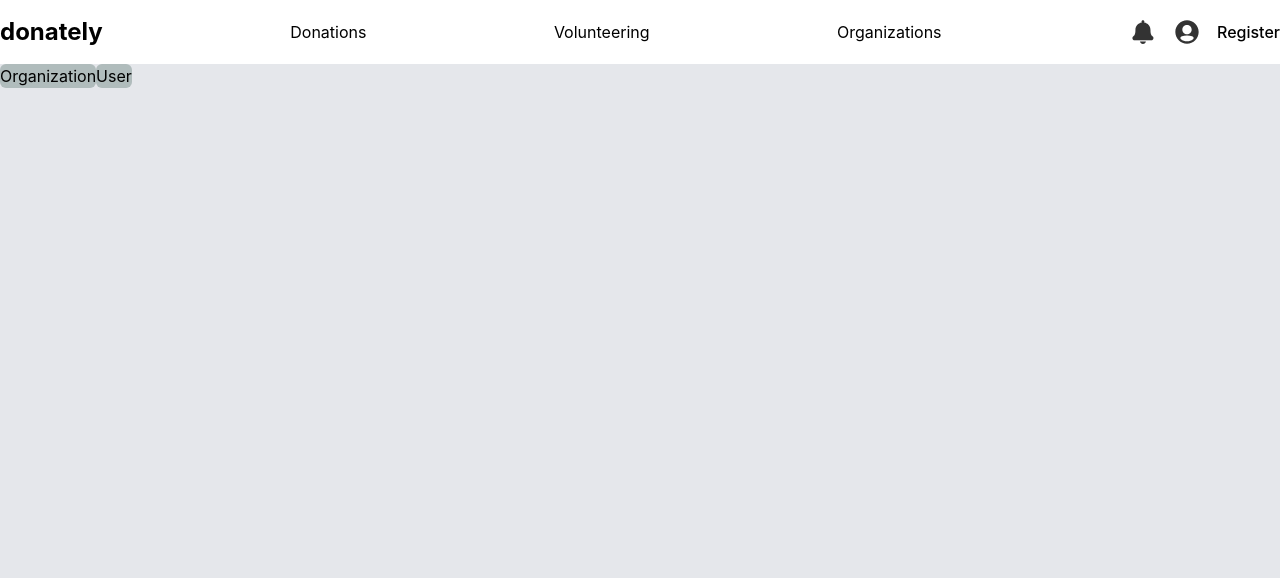
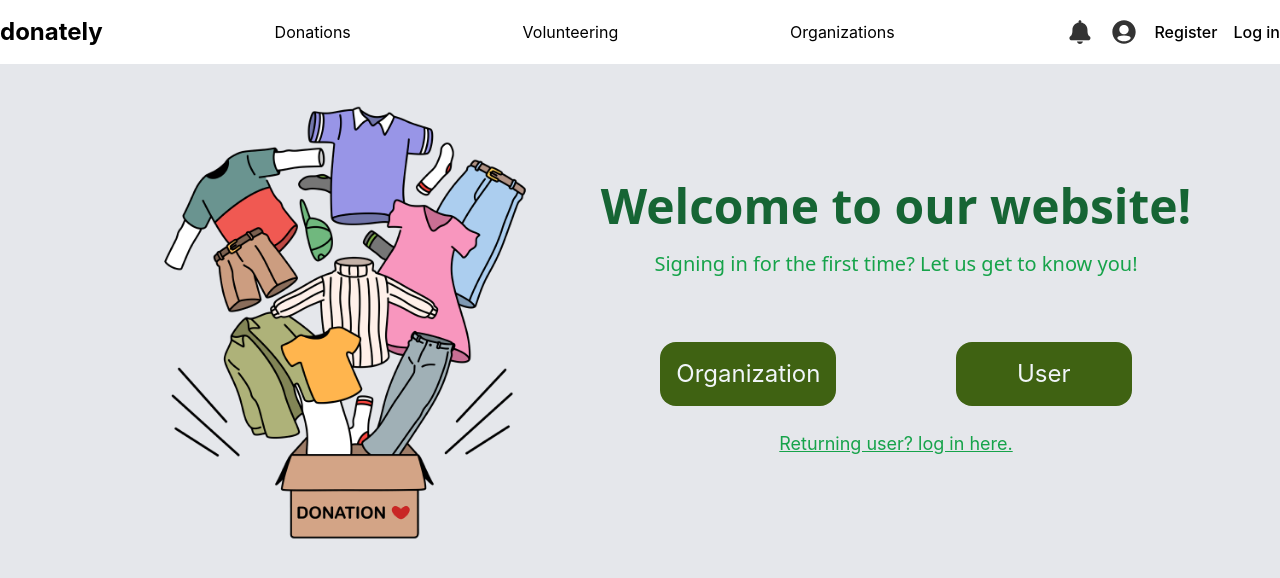
Before and after one commit to salmarashad/Donately, a React (Create React App) app in the folder ch-and-co-m2/: page / in a window 1280 px wide. Both pictures are taken after a click on the button "Register". Shown: the top 578 px of the page. Built offline with nearby package versions, Linux system fonts and the light colour scheme.

Commit message:
reg user or org part + login js file
link from register to log in not working, tried to add use state as input to register func didn't work pls help

```diff
--- a/ch-and-co-m2/src/App.js
+++ b/ch-and-co-m2/src/App.js
@@ -5,6 +5,7 @@ import DonationsView from './Views/DonationsView';
 import {ReactComponent as ProfileSVG} from './SVGs/profile.svg';
 import NavbarComponent from './Components/NavbarComponent';
 import Registration from './Components/Registration';
+import Login from './Components/Login'
 import OrganizationRegistration from './Components/OrganizationRegistration';
 import UserRegistration from './Components/UserRegistration';
 
@@ -19,6 +20,7 @@ function App() {
 				{page === "volunteering" && <h1>Volunteering</h1>}
 				{page === "organizations" && <h1>Organizations</h1>}
 				{page === "registration" && <Registration />}
+				{page == "login" && <Login />}
 
 			</div>
 		</div>
--- /dev/null
+++ b/ch-and-co-m2/src/Components/Login.js
@@ -0,0 +1,7 @@
+import React, { useState } from 'react';
+function Login() {
+    return(
+        <div></div>
+    )
+}
+export default Login;
--- a/ch-and-co-m2/src/Components/NavbarComponent.js
+++ b/ch-and-co-m2/src/Components/NavbarComponent.js
@@ -1,4 +1,4 @@
-import React, { useState } from 'react';
+ import React, { useState } from 'react';
 import NotificationComponent from './NotificationComponent';
 import { ReactComponent as ProfileSVG } from '../SVGs/profile.svg';
 
@@ -38,12 +38,20 @@ function NavbarComponent( {setPage} ) {
 					{/* Notifications, Profile, Logout, also a flexbox */}
 					<div className="flex font-medium items-center justify-center gap-4">
 						<NotificationComponent />
+
 						<ProfileSVG className="h-7 w-7" />
+
 						<button
 						className="hover:bg-slate-100 cursor-pointer"
 						onClick={() => setPage("registration")}
 						>
 						<h1>Register</h1>
+						</button>
+
+						<button
+						className="hover:bg-slate-100 cursor-pointer"
+						onClick={() => setPage("login")}>
+						<h1>Log in</h1>
 						</button>
 					</div>
 				</div>
--- a/ch-and-co-m2/src/Components/Registration.js
+++ b/ch-and-co-m2/src/Components/Registration.js
@@ -1,23 +1,46 @@
 import React, { useState } from 'react';
-function Registration() {
+function Registration({setPage}) {
     return(
         <div>
             {/*organization vs user registration */}
             <div>
 
+                <div className='flex justify-center h-2/4'>
+                <div>
+                    <img src= {process.env.PUBLIC_URL + 'login.png'} className=' max-w-lg'/>
+                </div>
+                <div className=' flex flex-col h-50 justify-center '>
+                    <p className='text-left text-5xl text-green-800 font-semibold font-sans '>
+                        Welcome to our website!
+                    </p>
+                    <p className='text-center text-xl text-green-600 font-sans pt-5'>
+                        Signing in for the first time? Let us get to know you!
+                    </p>
+
+                    <div className='flex flex-row justify-around pt-16'>
                         {/*organization*/}
                         <button
-                    className="bg-farahgreen-200 hover:bg-farahgreen-300 text-black-300 rounded-md "
+                            className=" bg-lime-800 hover:bg-lime-900 text-slate-100 text-2xl rounded-2xl flex-shrink-0 p-4 min-w-44"
                         >
                             Organization
                         </button>
 
                         {/*User*/}
                         <button
-                    className="bg-farahgreen-200 hover:bg-farahgreen-300 text-black-300 rounded-md "
+                            className="bg-lime-800 hover:bg-lime-900 text-slate-100 text-2xl rounded-2xl flex-shrink-0 p-4 min-w-44"
                         >
                             User
                         </button>
+                    </div>
+
+                    {/*Redirect*/}
+                    <p className='text-center text-green-600 text-lg underline pt-6 cursor-pointer'
+                    onClick={() => setPage("login")}>
+                        Returning user? log in here.
+                    </p>
+
+                </div>
+                </div>
 
             </div>
         </div>
```
Also changed, not shown: ch-and-co-m2/public/login.png (added). Lines whose indentation alone changed are shown as unchanged.
